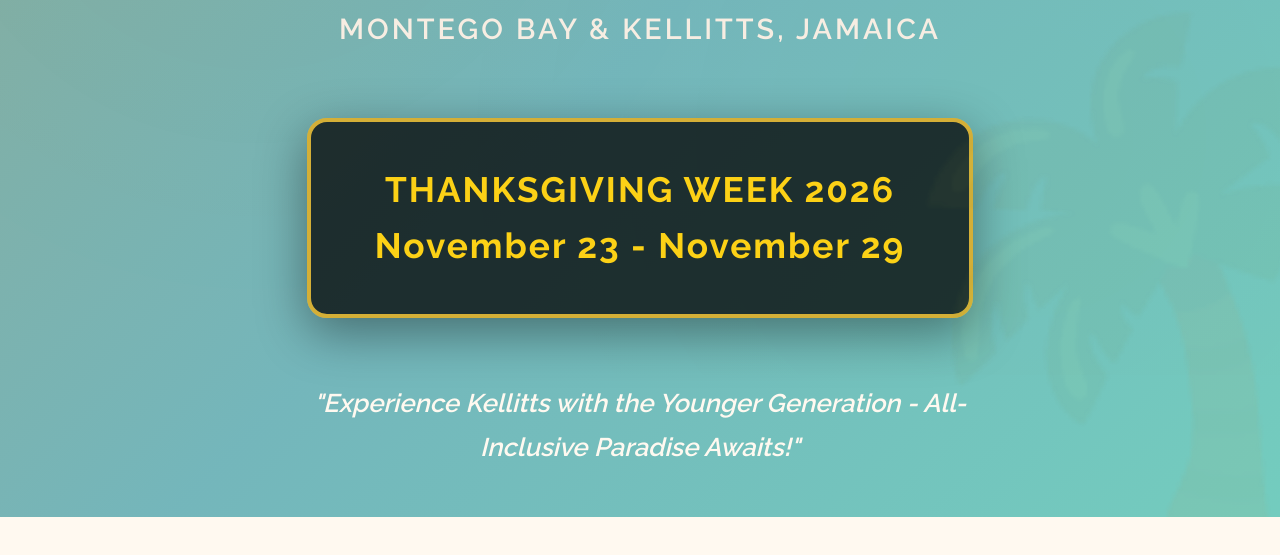
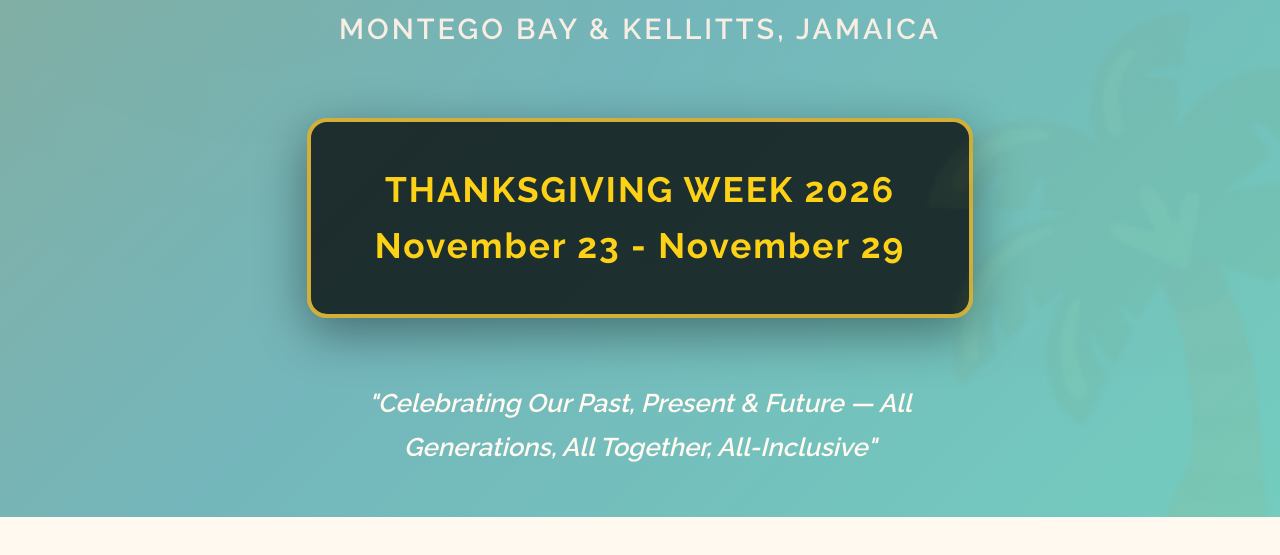
Before and after one commit to sopatterson/jamaica-reunion-2026, a plain HTML site: page index.html in a window 1280 px wide. Shown: the part 425-980 px from the top of the page. Drawn offline with nearby package versions, Linux system fonts and the light colour scheme.

Commit message:
Update hero tagline to multi-generational theme

```diff
--- a/index.html
+++ b/index.html
@@ -816,7 +816,7 @@
         </div>
 
         <p class="tagline">
-            "Experience Kellitts with the Younger Generation - All-Inclusive Paradise Awaits!"
+            "Celebrating Our Past, Present & Future — All Generations, All Together, All-Inclusive"
         </p>
 
         <div class="scroll-down">⬇</div>
```
